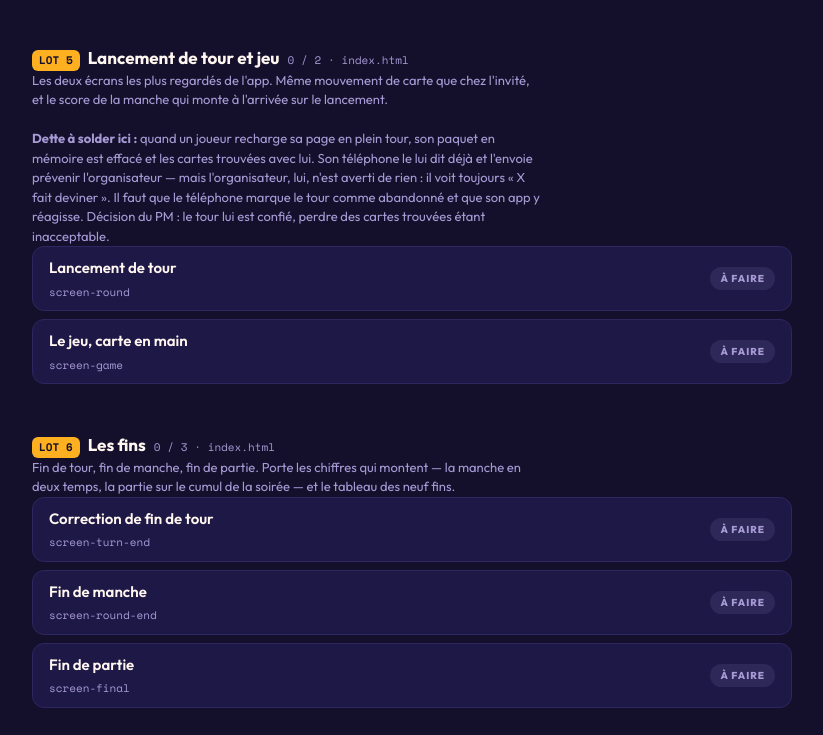
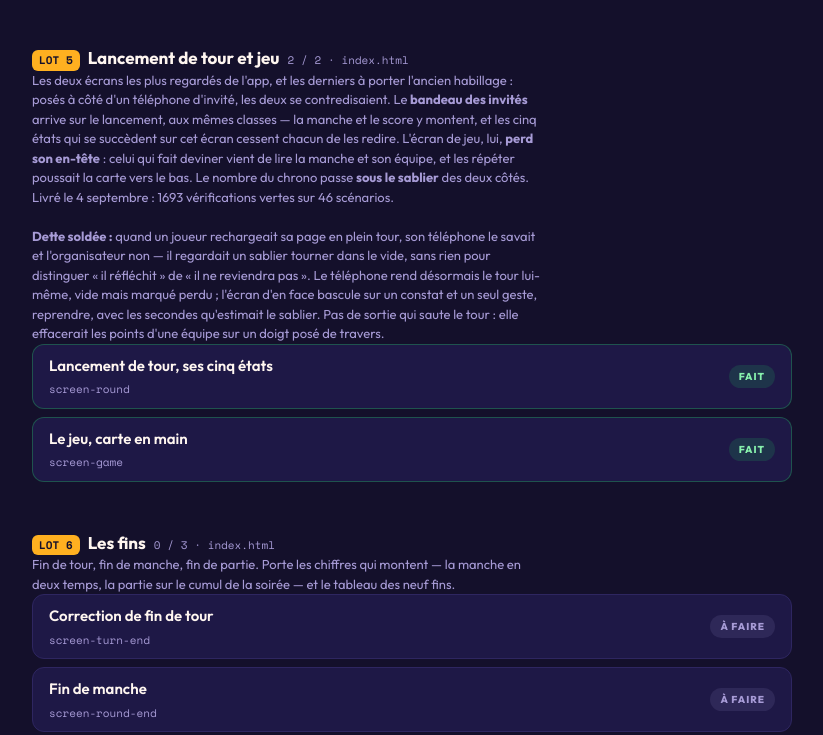
Before and after one commit to alexdoss/timesup, a website: page design-system/etat-refonte.html in a window 1280 px wide. Shown: the part 1651-2386 px from the top of the page, without its empty margins (228-1051 px from the left). Drawn offline with nearby package versions, Linux system fonts and the light colour scheme.

Commit message:
Le suivi de refonte passe le lot 5 en livre
10 ecrans sur 33, et la dette du tour perdu marquee soldee.

Co-Authored-By: Claude Opus 5 <noreply@anthropic.com>
Claude-Session: https://claude.ai/code/session_0195vfjoe4QEN61PWXg74Qfg

```diff
--- a/design-system/etat-refonte.html
+++ b/design-system/etat-refonte.html
@@ -131,10 +131,10 @@
 
     <div class="avancement">
       <div class="fraction">
-        <span class="n">8</span><span class="sur">/33</span>
+        <span class="n">10</span><span class="sur">/33</span>
         <span class="quoi">écrans refaits</span>
       </div>
-      <div class="barre"><span style="width:24%"></span></div>
+      <div class="barre"><span style="width:30%"></span></div>
     </div>
   </header>
 
@@ -263,29 +263,35 @@
     <div class="lot-titre">
       <span class="num">LOT 5</span>
       <h2>Lancement de tour et jeu</h2>
-      <span class="compte">0 / 2 · index.html</span>
+      <span class="compte">2 / 2 · index.html</span>
     </div>
     <p class="lot-note">
-      Les deux écrans les plus regardés de l'app. Même mouvement de carte que chez l'invité,
-      et le score de la manche qui monte à l'arrivée sur le lancement.
+      Les deux écrans les plus regardés de l'app, et les derniers à porter l'ancien habillage :
+      posés à côté d'un téléphone d'invité, les deux se contredisaient. Le <b>bandeau des
+      invités</b> arrive sur le lancement, aux mêmes classes — la manche et le score y montent,
+      et les cinq états qui se succèdent sur cet écran cessent chacun de les redire. L'écran de
+      jeu, lui, <b>perd son en-tête</b> : celui qui fait deviner vient de lire la manche et son
+      équipe, et les répéter poussait la carte vers le bas. Le nombre du chrono passe <b>sous le
+      sablier</b> des deux côtés. Livré le 4 septembre : 1693 vérifications vertes sur 46
+      scénarios.
       <br><br>
-      <b>Dette à solder ici :</b> quand un joueur recharge sa page en plein tour, son paquet
-      en mémoire est effacé et les cartes trouvées avec lui. Son téléphone le lui dit déjà et
-      l'envoie prévenir l'organisateur — mais l'organisateur, lui, n'est averti de rien : il
-      voit toujours « X fait deviner ». Il faut que le téléphone marque le tour comme
-      abandonné et que son app y réagisse. Décision du PM : le tour lui est confié, perdre des
-      cartes trouvées étant inacceptable.
+      <b>Dette soldée :</b> quand un joueur rechargeait sa page en plein tour, son téléphone le
+      savait et l'organisateur non — il regardait un sablier tourner dans le vide, sans rien
+      pour distinguer « il réfléchit » de « il ne reviendra pas ». Le téléphone rend désormais
+      le tour lui-même, vide mais marqué perdu ; l'écran d'en face bascule sur un constat et un
+      seul geste, reprendre, avec les secondes qu'estimait le sablier. Pas de sortie qui saute
+      le tour : elle effacerait les points d'une équipe sur un doigt posé de travers.
     </p>
     <div class="lot">
-      <div class="ecran">
-        <div class="nom">Lancement de tour</div>
+      <div class="ecran fait">
+        <div class="nom">Lancement de tour, ses cinq états</div>
         <div class="id">screen-round</div>
-        <span class="etat afaire">À faire</span>
+        <span class="etat fait">Fait</span>
       </div>
-      <div class="ecran">
+      <div class="ecran fait">
         <div class="nom">Le jeu, carte en main</div>
         <div class="id">screen-game</div>
-        <span class="etat afaire">À faire</span>
+        <span class="etat fait">Fait</span>
       </div>
     </div>
   </section>
@@ -475,7 +481,7 @@
 
   <footer>
     <p>
-      <b>Une règle tenue sur tout le chantier :</b> les identifiants ne changent pas. Les 43
+      <b>Une règle tenue sur tout le chantier :</b> les identifiants ne changent pas. Les 46
       scénarios de test les visent — les garder stables, c'est garder le filet pendant qu'on
       refait tout le reste.
     </p>
```
